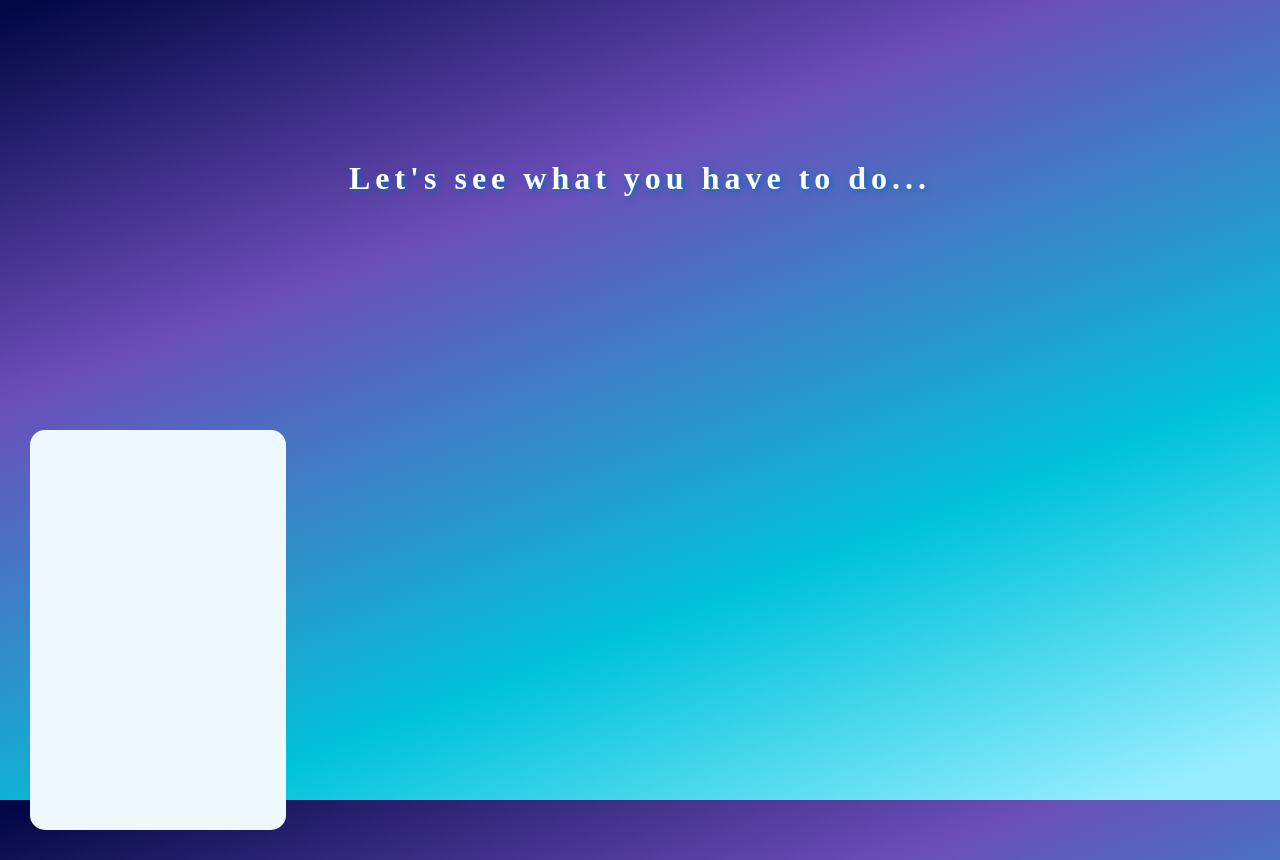
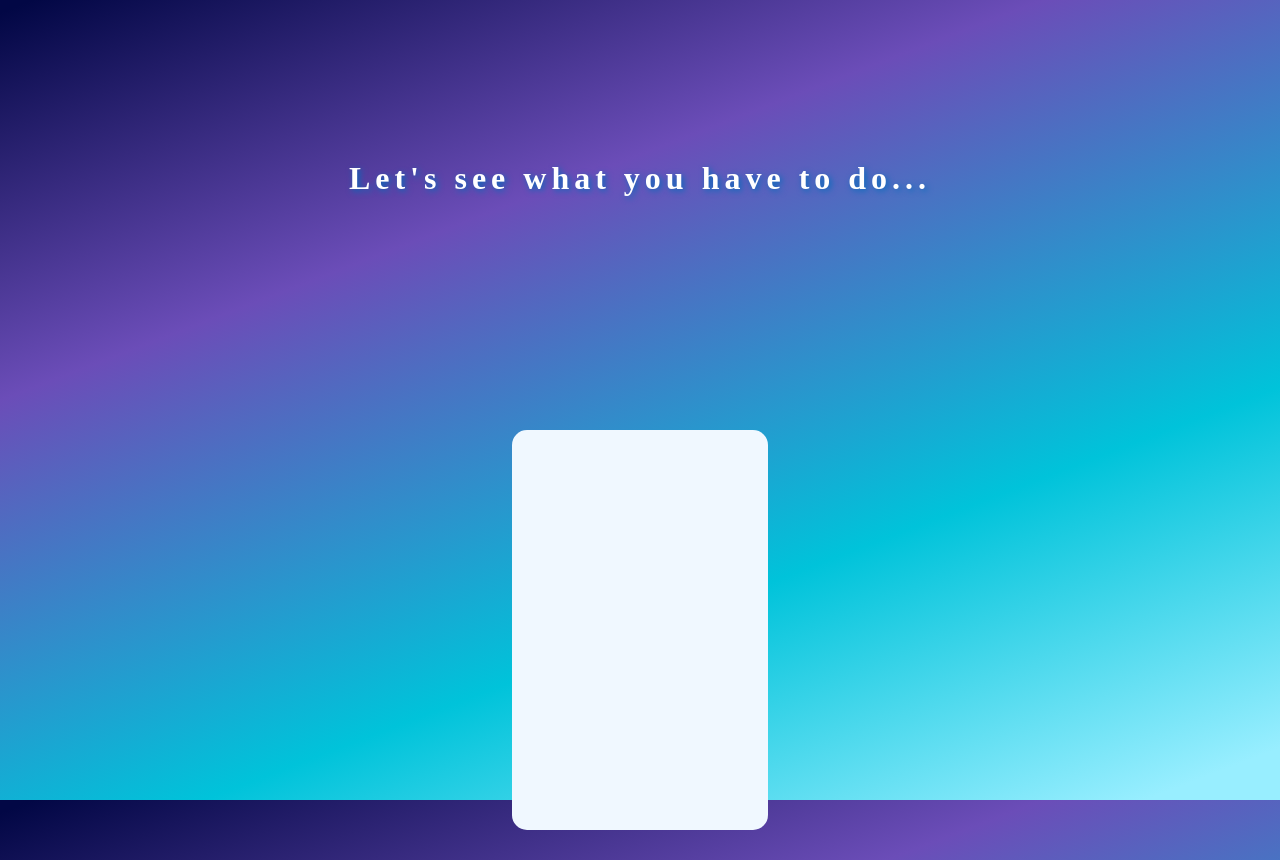
Before and after one commit to jakubiszon26/react-to-do-app, a React (Create React App) app: page / in a window 1280 px wide. Built offline with nearby package versions, Linux system fonts and the light colour scheme.

Commit message:
css fixes

```diff
--- a/src/index.css
+++ b/src/index.css
@@ -51,7 +51,7 @@ body {
 .card {
   width: 20vw;
   min-height: 50vh;
-  background-color: #F0F8FF;
+  background-color: #f0f8ff;
   border-radius: 15px;
   margin: 30px;
   color: black;
@@ -60,6 +60,8 @@ body {
   display: flex;
   flex-wrap: wrap;
   width: 100%;
+  align-items: center;
+  justify-content: center;
 }
 @keyframes heading-left {
   0% {
```
